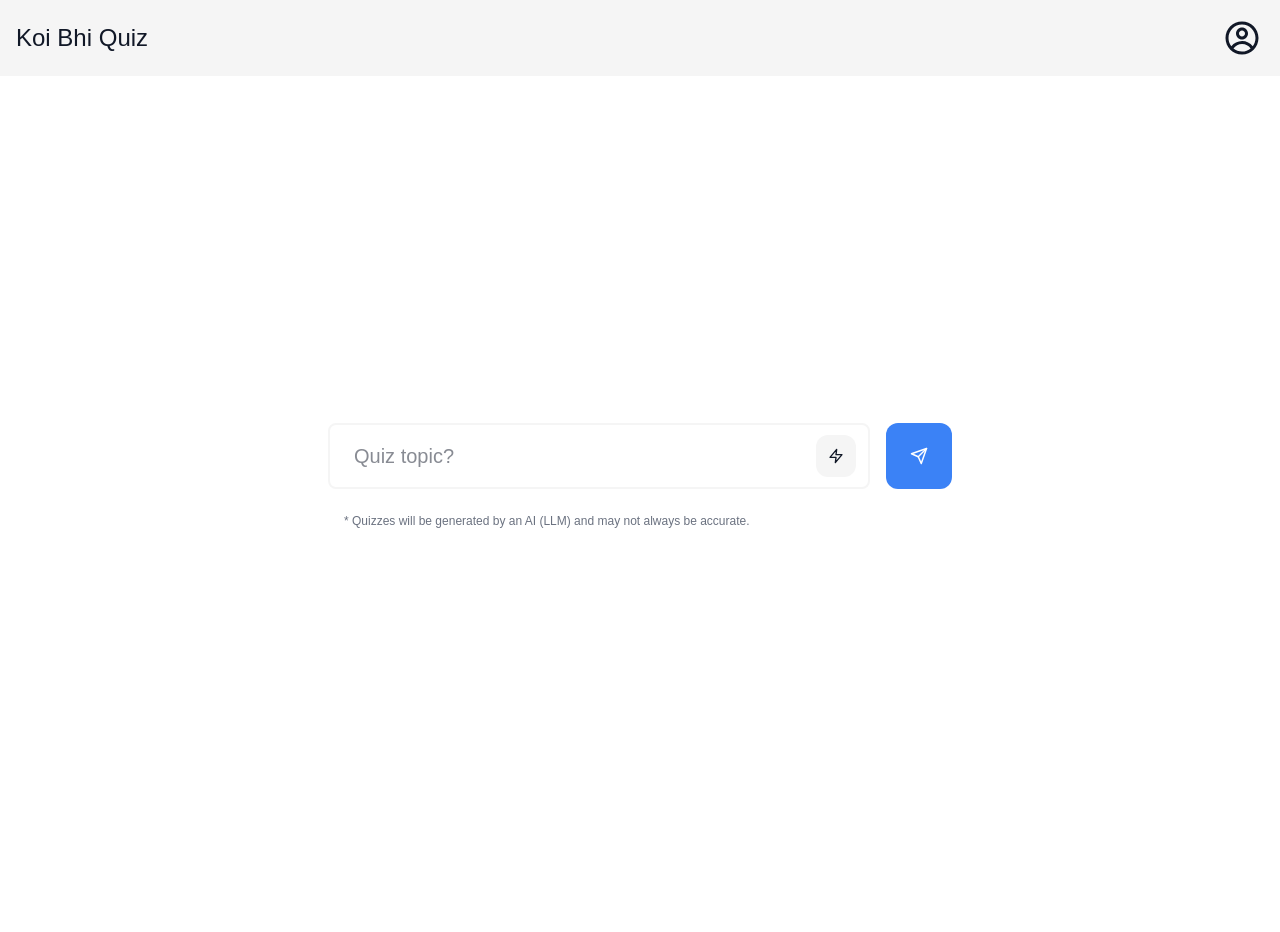
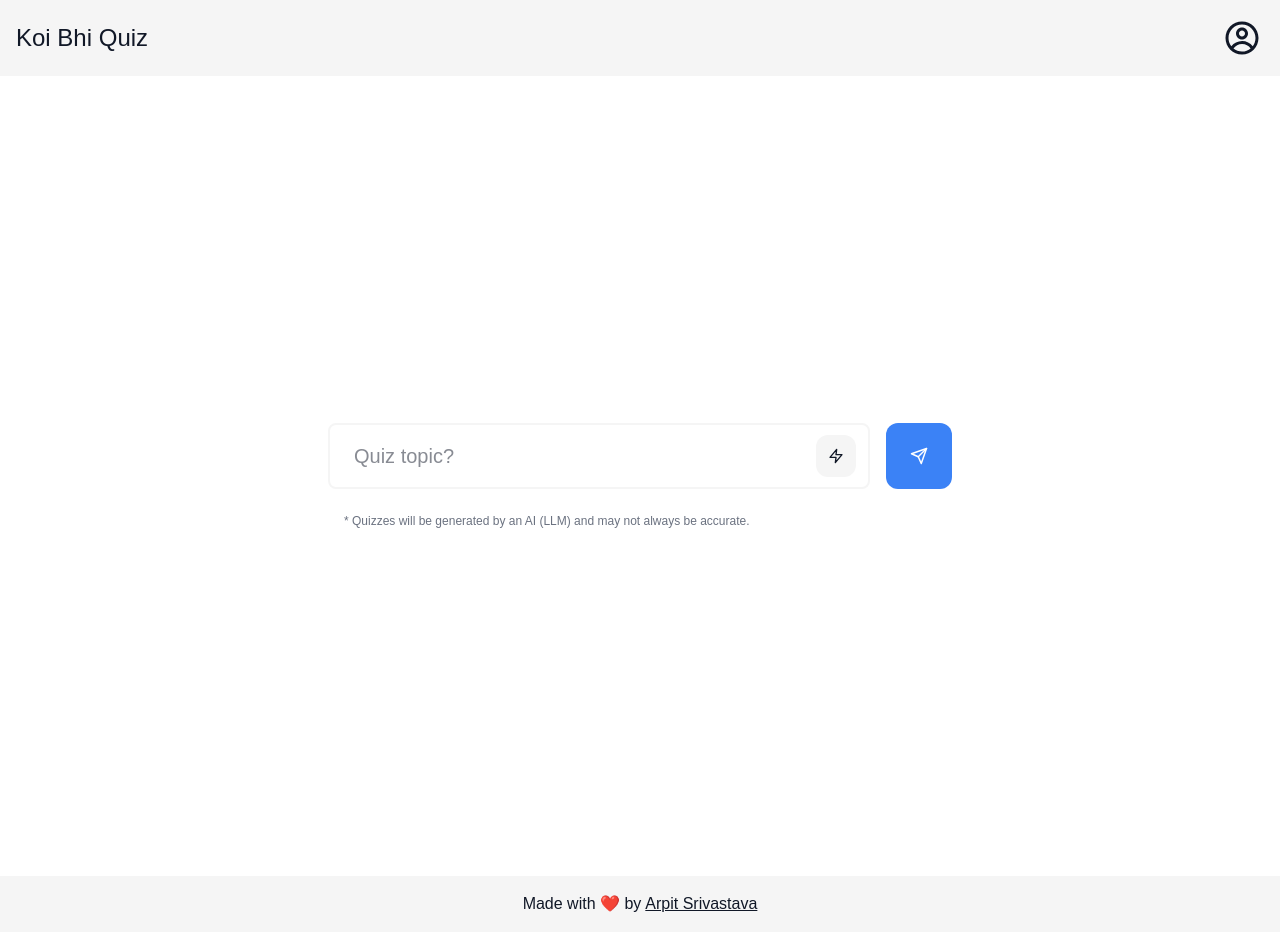
Before and after one commit to arpitsrivastavadev/koibhiquiz, a React (Vite) app: page / in a window 1280 px wide. Before the commit the page ends 876 px from the top, so only its background shows below. Built offline with nearby package versions, Linux system fonts and the light colour scheme; no server answers.

Commit message:
Add footer

```diff
--- a/src/App.tsx
+++ b/src/App.tsx
@@ -12,6 +12,7 @@ import Login from './pages/Auth/Login'
 import Profile from './pages/Profile/Profile'
 import { trackEvent } from './utils/mixpanel'
 import { Toaster } from 'sonner'
+import Footer from './components/Footer'
 
 
 export const AppThemes = ["light", "dark"] as const
@@ -74,6 +75,8 @@ function App() {
                     <Route path="/profile" element={<Profile />} />
                     <Route path="*" element={<NotFound />} />
                 </Routes>
+
+                <Footer />
             </div>
         </AuthProvider>
     )
--- /dev/null
+++ b/src/components/Footer.tsx
@@ -0,0 +1,15 @@
+export default function Footer() {
+    return (
+        <div className="flex justify-center items-center bg-primary-500 p-4">
+            <p>Made with ❤️ by</p>
+            <a
+                className="ml-1 font-medium underline"
+                href="https://arpitsrivastava.dev"
+                target="_blank"
+                rel="noopener noreferrer"
+            >
+                Arpit Srivastava
+            </a>
+        </div>
+    )
+}
```
